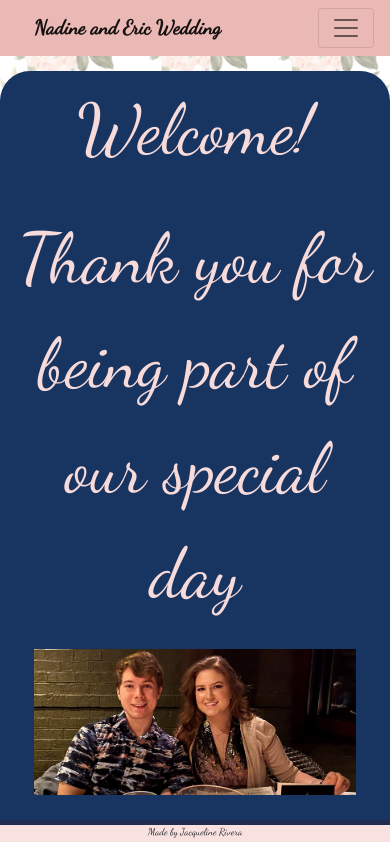
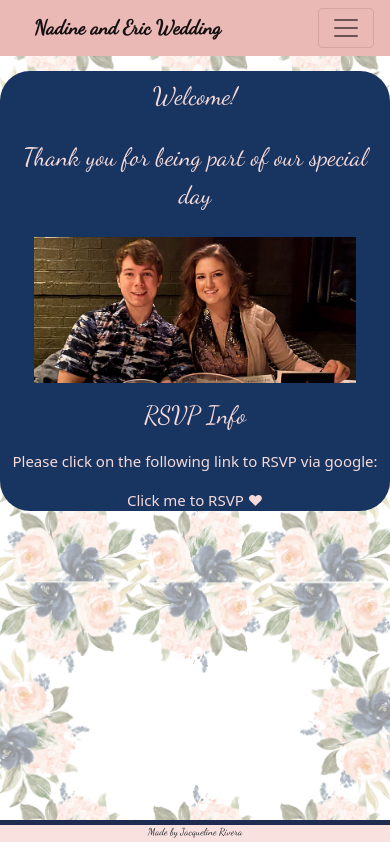
Before and after one commit to Jacqueline8996/NadineAndEricWed, a React (Create React App) app in the folder nadine-and-eric-wedding/: page / in a window 390 px wide. Shown: the top 842 px of the page. Built offline with nearby package versions, Linux system fonts and the light colour scheme.

Commit message:
added some mobile responsive

```diff
--- a/nadine-and-eric-wedding/src/component/NavBar/NavBar.css
+++ b/nadine-and-eric-wedding/src/component/NavBar/NavBar.css
@@ -11,3 +11,6 @@
     font-family: 'Dancing Script', cursive;
     text-align: left;
 }
+.navbar{
+    width: 100%;
+}
--- a/nadine-and-eric-wedding/src/component/RSVPInfo/RSVPInfo.css
+++ b/nadine-and-eric-wedding/src/component/RSVPInfo/RSVPInfo.css
@@ -7,8 +7,8 @@
     /* font-family: 'Dancing Script', cursive; */
     width: 100%;
     padding: 0%;
-    margin: 0%;
     border-radius: 30px;
+    margin-top: 15%;
 }
 .headdingR{
     padding-top: 2%;
@@ -42,3 +42,42 @@
     text-shadow: 3px 3px rgb(93, 129, 188);
     text-decoration: none;
 }
+#rvIn{
+    padding-top: 2%;
+    text-align: center;
+    font-size: 70px;
+    font-family: 'Dancing Script', cursive;
+}
+
+@media only screen and (max-width: 500px) {
+    .divCenter{
+        width: 60%;
+        margin: 10%;
+        border: 5%;
+    }
+
+    .headdingR{
+        text-align: center;
+        font-size: 25px;
+        font-family: 'Dancing Script', cursive;
+    }
+    .coverImage{
+        width: 100%;
+        padding: 2%;
+    }
+    .BodyOfTextR{
+        font-size: 15px;
+    }
+    .BodyOfTextR a{
+        font-size: 15px;
+    }
+    .sectiontitleR{
+        font-size: 15px;
+    }
+    #rvIn{
+        font-size: 25px;
+        padding-top: 2%;
+        text-align: center;
+        font-family: 'Dancing Script', cursive;
+    }
+}
--- a/nadine-and-eric-wedding/src/component/RSVPInfo/RSVPInfo.js
+++ b/nadine-and-eric-wedding/src/component/RSVPInfo/RSVPInfo.js
@@ -16,7 +16,7 @@
           <section>
               <div className="row align-self-center">
                   <div className="col-md-12 ">
-                      <p className="headding">RSVP Info</p>
+                      <p id="rvIn">RSVP Info</p>
                   </div>
                   <div className="col-md-12 BodyOfTextR">
                       <p>
```
